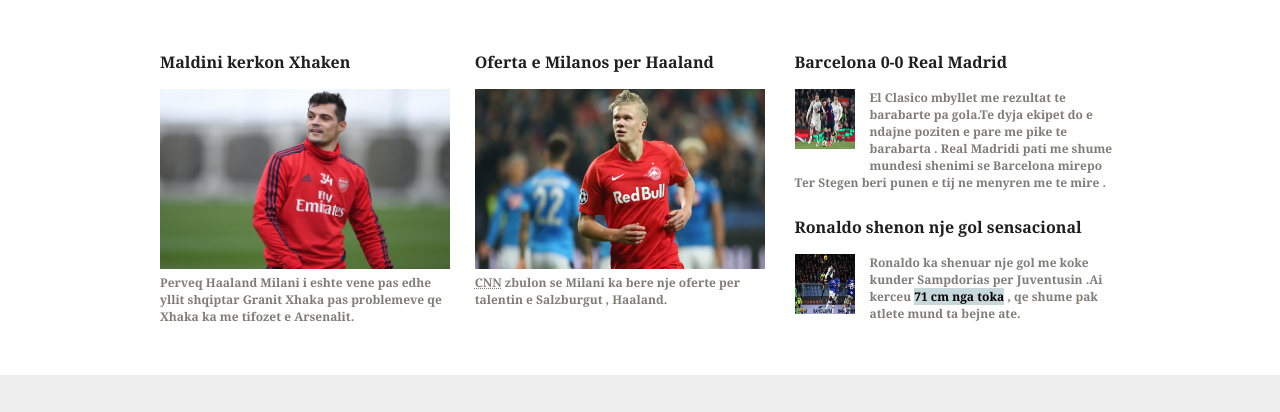
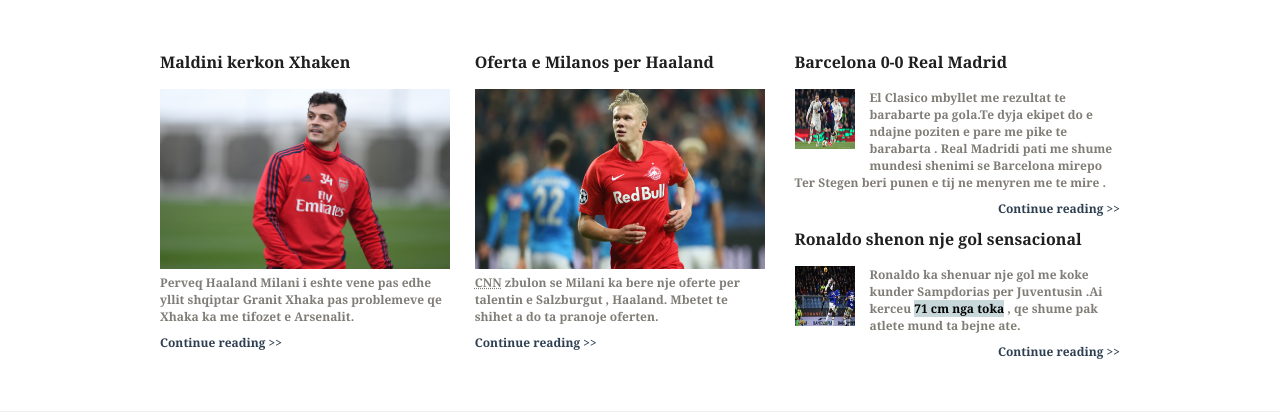
Before and after one commit to betimtasholli/INT19_20_Gr4, a PHP site: page / in a window 1280 px wide. Shown: the part 907-1319 px from the top of the page. Run offline with PHP 8.4, Linux system fonts and the light colour scheme.

Commit message:
Continue reading

```diff
--- a/index.html
+++ b/index.html
@@ -127,7 +127,7 @@
               kampionatit.
             </h3>
             <div class="readmore">
-            <p>Read More</p>
+            <a href="#" style="text-decoration: none; color: #cbcdd0;">Read More</a>
             </div>
           </div>
         </div>
@@ -241,6 +241,9 @@
                   Granit Xhaka pas problemeve qe Xhaka ka me tifozet e
                   Arsenalit.
                 </h3>
+                <div class="continueReadingLeft">
+                  <a href="#" style="text-decoration: none; font-weight: bold; color:#2e3f51; font-size: 12px; "> Continue reading >> </a>
+                </div>
               </div>
               <div class="contentLeft2">
                 <h1 class="tittleLC">Oferta e Milanos per Haaland</h1>
@@ -252,8 +255,11 @@
                 />
                 <h3 class="newsLC">
                   <abbr title="Cable News Network">CNN</abbr> zbulon se Milani ka bere nje oferte per talentin e
-                  Salzburgut , Haaland.
+                  Salzburgut , Haaland. Mbetet te shihet a do ta pranoje oferten.
                 </h3>
+                <div class="continueReadingLeft">
+                  <a href="#" style="text-decoration: none; font-weight: bold; color:#2e3f51; font-size: 12px; "> Continue reading >> </a>
+                </div>
               </div>
             </div>
           </div>
@@ -274,6 +280,9 @@
                 Madridi pati me shume mundesi shenimi se Barcelona mirepo Ter
                 Stegen beri punen e tij ne menyren me te mire .
               </h3>
+              <div class="continueReadingRight">
+                <a href="#" style="text-decoration: none; font-weight: bold; color:#2e3f51; font-size: 12px; "> Continue reading >> </a>
+              </div>
             </div>
             <div class="contentRight2">
               <h1 class="tittleLC">Ronaldo shenon nje gol sensacional</h1>
@@ -289,6 +298,9 @@
                 Juventusin .Ai kerceu <mark style="background-color: #C8D7DA  ;">71 cm nga toka</mark> , qe shume pak atlete mund
                 ta bejne ate.
               </h3>
+              <div class="continueReadingRight">
+                <a href="#" style="text-decoration: none; color:#2e3f51; font-size: 12px; font-weight: bold; "> Continue reading >> </a>
+              </div>
             </div>
           </div>
         </div>
--- a/styles/style.css
+++ b/styles/style.css
@@ -149,7 +149,6 @@
 .readmore {
   padding-top: 25px;
   text-align: right;
-  color: #cbcdd0;
 }
 
 .slider2 {
@@ -204,6 +203,15 @@
   color: #807d77;
 }
 
+.continueReadingLeft {
+  padding-top: 5px;
+  text-align: left;
+}
+.continueReadingRight {
+  padding-top: 5px;
+  text-align: right;
+}
+
 .contentLeft1 {
   width: 50%;
   padding-right: 25px;
@@ -220,7 +228,7 @@
 
 .contentRight1 {
   width: 100%;
-  padding-bottom: 25px;
+  padding-bottom: 10px;
 }
 
 .RCimg {
```
